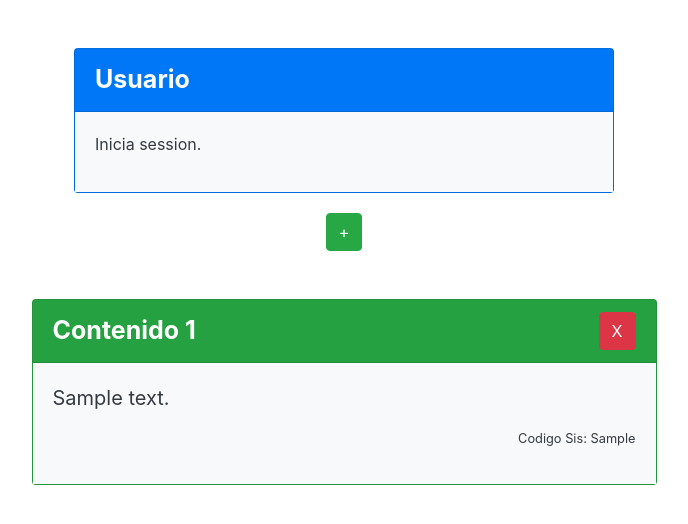
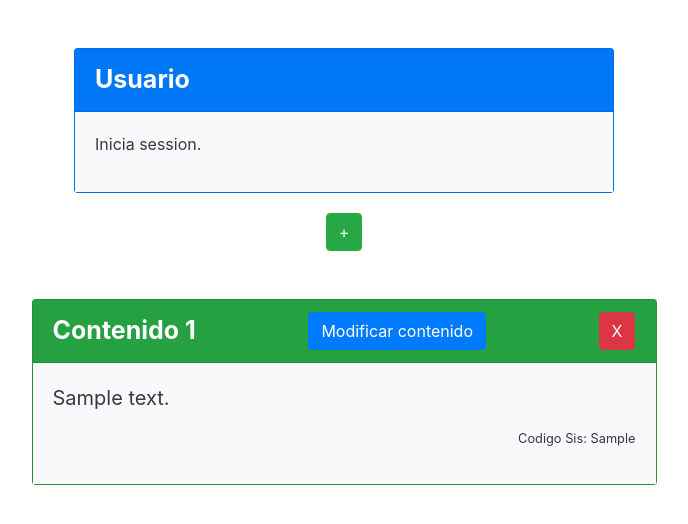
Before and after one commit to alfredLazaro/ForoV1, a PHP site: page /vista/vista_admin.php in a window 1280 px wide. Shown: the top 524 px of the page, without its empty margins (296-984 px from the left). Run offline with PHP 8.4, Linux system fonts and the light colour scheme; tables that the repository leaves empty or names only in its code hold one stand-in row (values such as "Sample post"); some libraries are stand-ins or nearby versions.

Commit message:
se creo un nuevo boton para la modificacion

```diff
--- a/vista/vista_admin.php
+++ b/vista/vista_admin.php
@@ -76,6 +76,7 @@
                 var contenidoHTML = `<div class="col-md-6 offset-md-3"><div class="card bg-success text-white">
                         <div class="card-header d-flex justify-content-between">
                             <span class="custom-header">Contenido ${index + 1} </span>
+                            <button class="modificar-contenido btn btn-primary" data-id="${contenido.id_contenido}">Modificar contenido</button>
                             <button class="eleminar-contenido btn btn-danger" data-id="${contenido.id_contenido}">X</button>
                         </div>
                         <div class="card-body bg-light text-dark">
```
